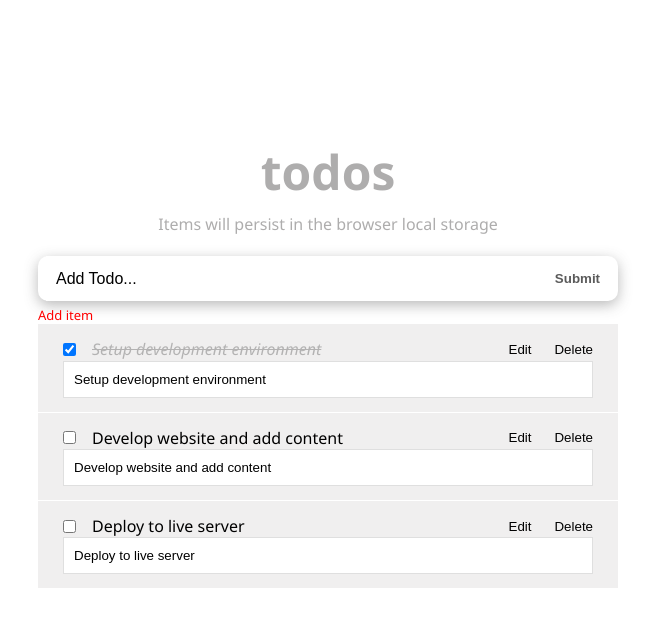
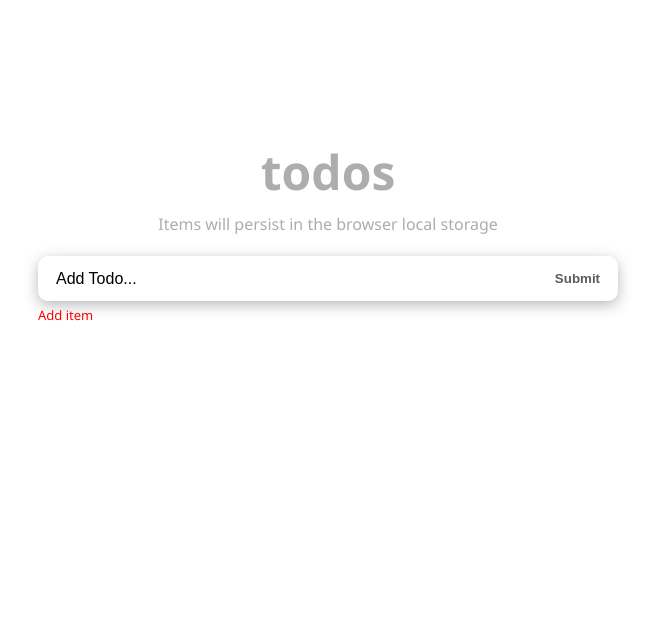
Before and after one commit to Ali-0111/react-todo, a React (Vite) app: page / in a window 1280 px wide. Shown: the top 626 px of the page, without its empty margins (312-967 px from the left). Built offline with nearby package versions, Linux system fonts and the light colour scheme.

Commit message:
Extra re rendering removed

```diff
--- a/src/components/InputTodo.jsx
+++ b/src/components/InputTodo.jsx
@@ -1,21 +1,22 @@
-import { useState } from 'react';
+import { useState, useRef } from 'react';
 import PropTypes from 'prop-types';
 
 const InputTodo = ({addTodoItem}) => {
-  const [title, setTitle] = useState('');
+  const refInput = useRef(null);
   const [message, setMessage] = useState('Add item');
 
-  const handleChange = (e) => {
-    setTitle(e.target.value);
-  };
+  // const handleChange = (e) => {
+  //   setTitle(e.target.value);
+  // };
 
   // ...
   const handleSubmit = (e) => {
     e.preventDefault();
+    const title = refInput.current.value;
     if (title.trim()) {
       addTodoItem(title);
-      setTitle('');
       setMessage('');
+      refInput.current.value='';
     } else {
       setMessage('Please Add Item');
     }
@@ -26,9 +27,10 @@ const InputTodo = ({addTodoItem}) => {
       <input
         type="text"
         className="input-text"
+        ref={refInput}
         placeholder="Add Todo..."
-        value={title}
-        onChange={handleChange}
+        // value={title}
+        // onChange={handleChange}
       />
       <button className="input-submit" onClick={handleSubmit}>Submit</button>
       </form>
--- a/src/components/TodoItem.jsx
+++ b/src/components/TodoItem.jsx
@@ -1,10 +1,11 @@
-import { useState } from 'react';
+import { useState, useRef } from 'react';
 import PropTypes from 'prop-types';
 import styles from '@/styles/TodoItem.module.css';
 
 const TodoItem = ({ itemProp, setTodos }) => {
   const [editability, setEditability] = useState(false);
 
+  const refDemo = useRef(null);
   const delTodo = (id) => {
     setTodos((todos) => (
       [
@@ -46,6 +47,7 @@ const TodoItem = ({ itemProp, setTodos }) => {
   const handleUpdateDone = (event) => {
     if (event.key === 'Enter') {
       setEditability(false);
+      handleUpdate(refDemo.current.value, itemProp.id)
     }
   };
 
@@ -86,9 +88,10 @@ const TodoItem = ({ itemProp, setTodos }) => {
       </div>
       <input
         type="text"
-        value={itemProp.title}
+        ref={refDemo}
+        defaultValue={itemProp.title}
         className={styles.textInput}
-        onChange={(e) => handleUpdate(e.target.value ,itemProp.id)}
+        // onChange={(e) => handleUpdate(e.target.value ,itemProp.id)}
         onKeyDown={handleUpdateDone}
       />
     </li>
--- a/src/components/TodosLogic.jsx
+++ b/src/components/TodosLogic.jsx
@@ -1,9 +1,23 @@
-import { useState} from 'react';
+import { useState , useEffect } from 'react';
 import InputTodo from '@/components/InputTodo';
 import TodosList from '@/components/TodoList';
 import { v4 } from 'uuid';
 
 const TodosLogic = () => {
+  function getInitialTodos () {
+    const data = localStorage.getItem('todos');
+    const convertedData = JSON.parse(data);
+    return convertedData || [] ;
+  }
+
+  const [todos, setTodos] = useState(getInitialTodos());
+
+  useEffect(() => {
+    // storing data to local storage
+    const data = JSON.stringify(todos);
+    localStorage.setItem('todos', data);
+  }, [todos]);
+
   const delTodo = (id) => {
     console.log('deleted', id);
   };
@@ -17,24 +31,6 @@ const TodosLogic = () => {
     setTodos([...todos, newTodo]);
   };
 
-  const [todos, setTodos] = useState(  [
-    {
-      id: 1,
-      title: 'Setup development environment',
-      completed: true,
-    },
-    {
-      id: 2,
-      title: 'Develop website and add content',
-      completed: false,
-    },
-    {
-      id: 3,
-      title: 'Deploy to live server',
-      completed: false,
-    },
-  ]);
-
   return (
     <div>
       <InputTodo addTodoItem={addTodoItem} />
--- a/src/index.css
+++ /dev/null
@@ -1,75 +0,0 @@
-@tailwind base;
-@tailwind components;
-@tailwind utilities;
-
-:root {
-  font-family: Inter, system-ui, Avenir, Helvetica, Arial, sans-serif;
-  line-height: 1.5;
-  font-weight: 400;
-  color: rgba(255, 255, 255, 0.87);
-  background-color: #242424;
-  font-synthesis: none;
-  text-rendering: optimizeLegibility;
-  -webkit-font-smoothing: antialiased;
-  -moz-osx-font-smoothing: grayscale;
-  -webkit-text-size-adjust: 100%;
-}
-
-a {
-  font-weight: 500;
-  color: #646cff;
-  text-decoration: inherit;
-}
-
-a:hover {
-  color: #535bf2;
-}
-
-body {
-  margin: 0;
-  display: flex;
-  place-items: center;
-  min-width: 320px;
-  min-height: 100vh;
-}
-
-h1 {
-  font-size: 3.2em;
-  line-height: 1.1;
-}
-
-button {
-  border-radius: 8px;
-  border: 1px solid transparent;
-  padding: 0.6em 1.2em;
-  font-size: 1em;
-  font-weight: 500;
-  font-family: inherit;
-  background-color: #1a1a1a;
-  cursor: pointer;
-  transition: border-color 0.25s;
-}
-
-button:hover {
-  border-color: #646cff;
-}
-
-button:focus,
-button:focus-visible {
-  outline: 4px auto -webkit-focus-ring-color;
-}
-
-@media (prefers-color-scheme: light) {
-  :root {
-    color: #213547;
-    background-color: #fff;
-  }
-
-  a:hover {
-    color: #747bff;
-  }
-
-  button {
-    background-color: #f9f9f9;
-  }
-}
```
